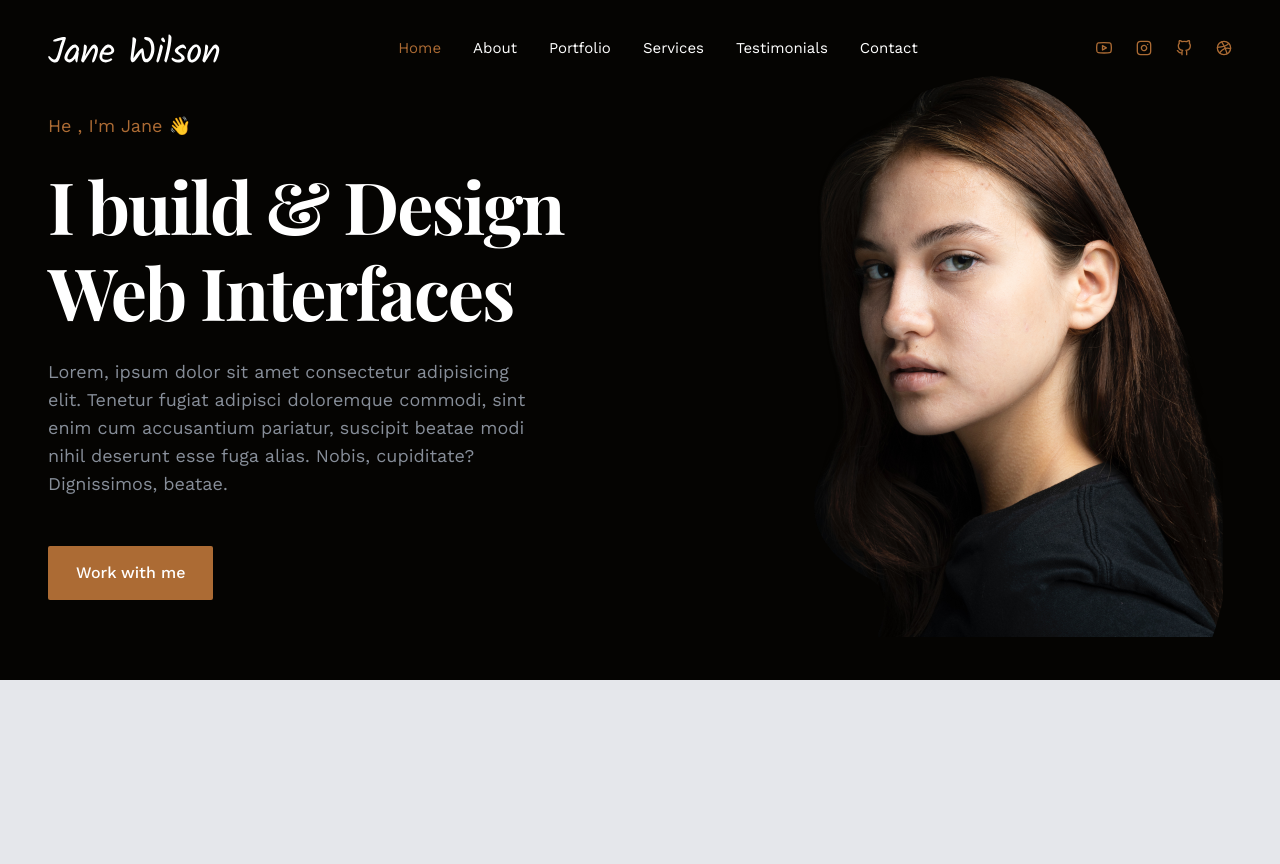
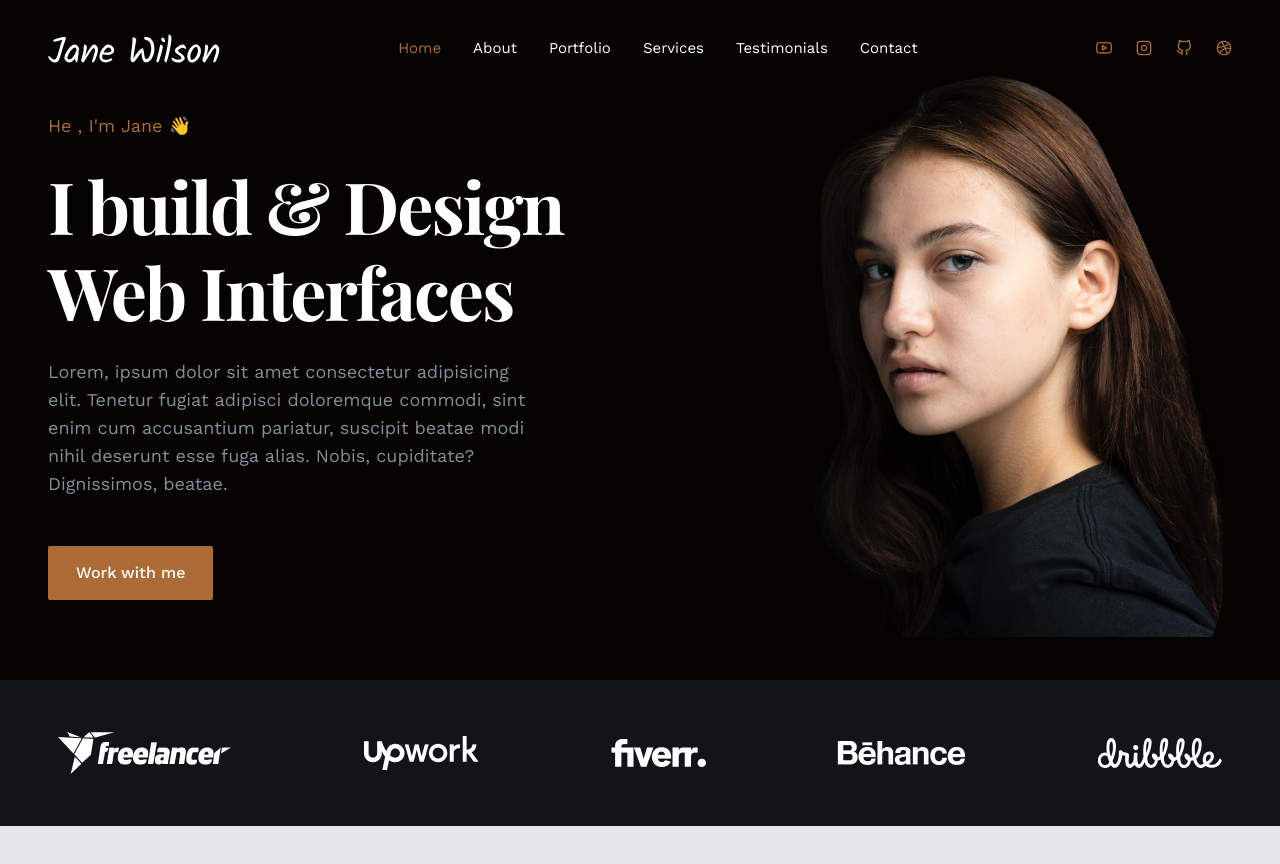
Before and after one commit to lODIN007l/PortafolioModels, a React (Vite) app in the folder PortFolioMinimalist/: page / in a window 1280 px wide. Shown: the top 864 px of the page. Built offline with nearby package versions, Linux system fonts and the light colour scheme; a web font is replaced by a local one.

Commit message:
brands create

```diff
--- a/PortFolioMinimalist/src/App.jsx
+++ b/PortFolioMinimalist/src/App.jsx
@@ -1,10 +1,12 @@
 import Header from "./components/Header";
 import Hero from "./components/Hero";
+import Brands from "./components/Brands";
 function App() {
   return (
     <>
       <Header />
       <Hero />
+      <Brands />
       <div style={{ height: "2000px" }}></div>
     </>
   );
--- /dev/null
+++ b/PortFolioMinimalist/src/components/Brands.jsx
@@ -0,0 +1,20 @@
+import React from "react";
+import { brands } from "../data";
+
+const Brands = () => {
+  return (
+    <section className="min-h-[146px] bg-tertiary flex items-center">
+      <div className="container mx-auto flex md:justify-between items-center flex-wrap justify-evenly">
+        {brands.map((brand, index) => {
+          return (
+            <div key={index}>
+              <img src={brand.img} alt="" />
+            </div>
+          );
+        })}
+      </div>
+    </section>
+  );
+};
+
+export default Brands;
```
